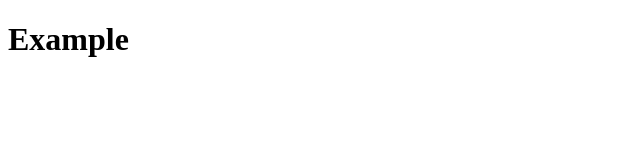
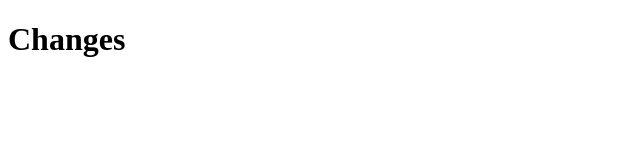
Before and after one commit to A21IvanER/github, a plain HTML site: page index.html in a window 1280 px wide. Shown: the full height of the page, 0-640 px from the left. Drawn offline with Linux system fonts and the light colour scheme.

Commit message:
Local changes

```diff
--- a/index.html
+++ b/index.html
@@ -1,6 +1,6 @@
 <!DOCTYPE html>
 <html>
   <body>
-    <h1>Example</h1>
+    <h1>Changes</h1>
   </body>
 </html>
```
